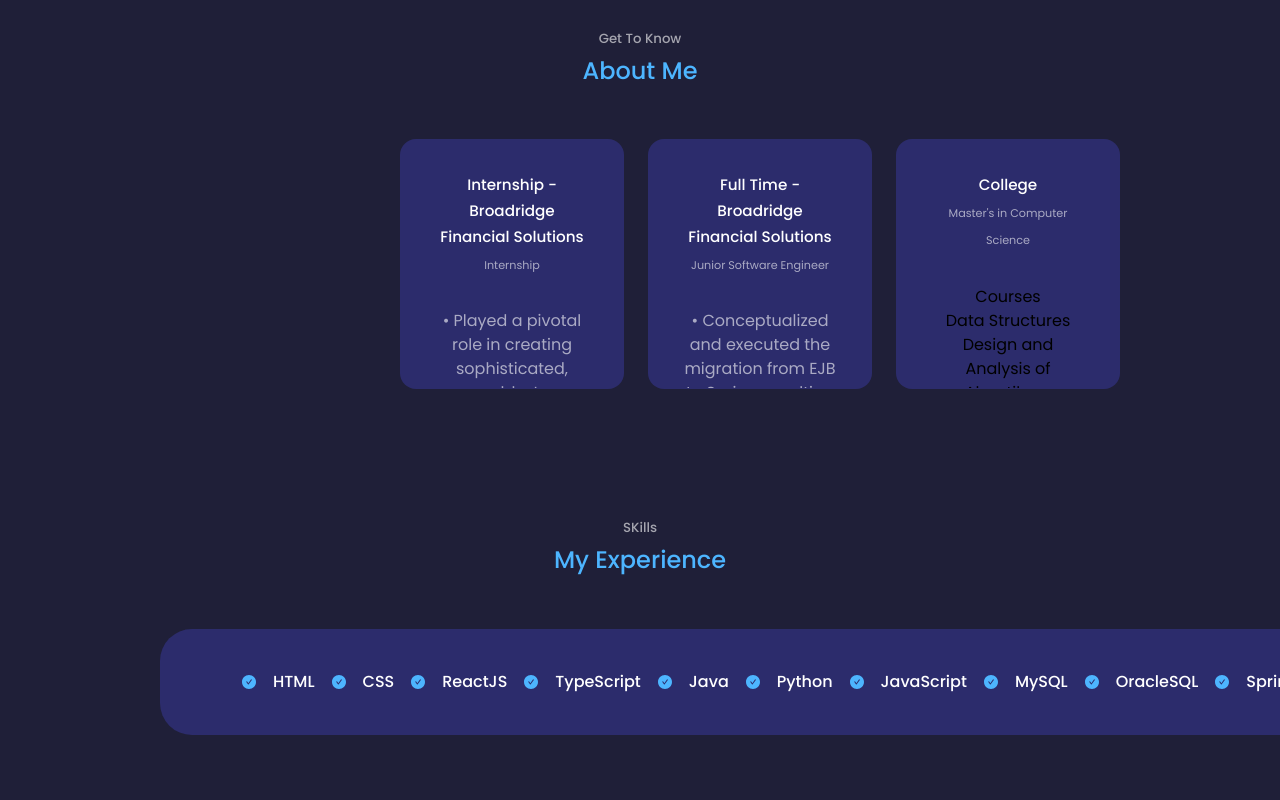
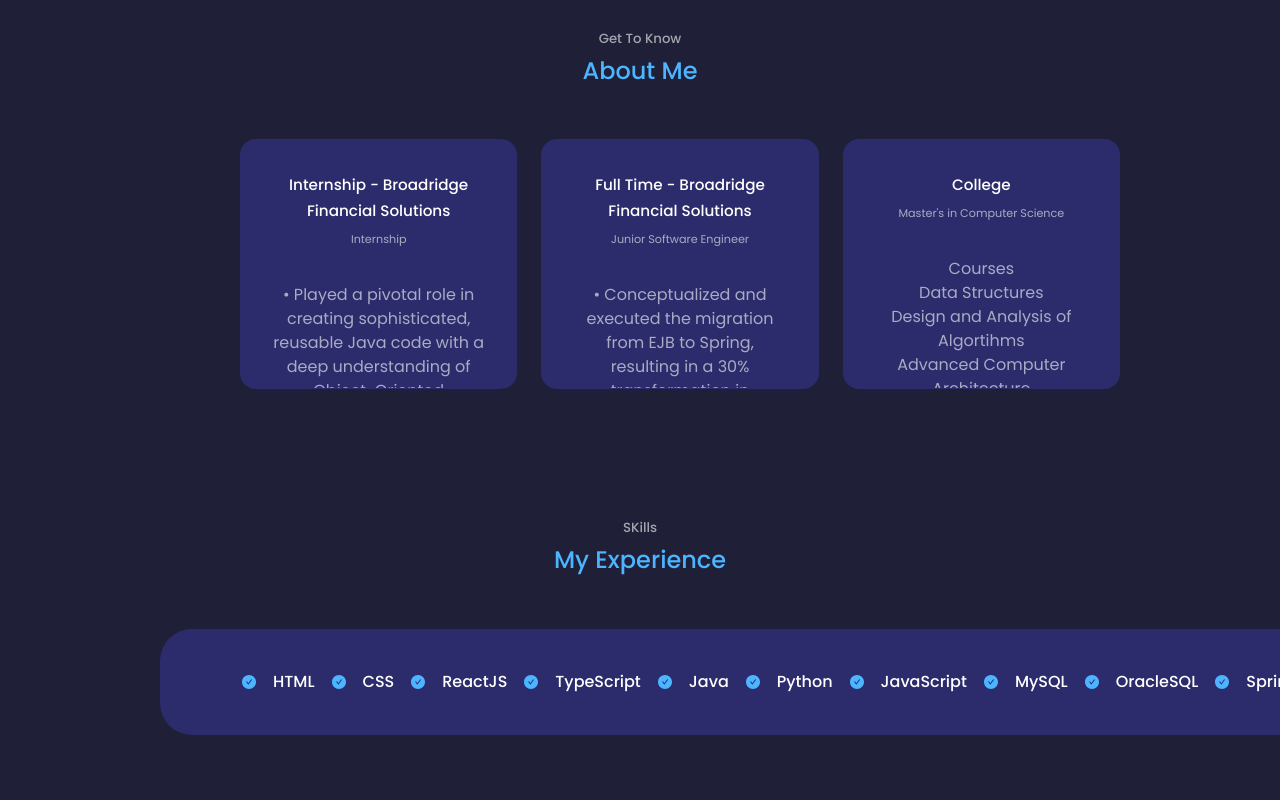
Before and after one commit to Anoopreddy123/PortFolio, a React (Create React App) app: page / in a window 1280 px wide. Shown: the part 900-1700 px from the top of the page. Built offline with nearby package versions, Linux system fonts and the light colour scheme.

Commit message:
changing the layout

```diff
--- a/src/Components/About/About.css
+++ b/src/Components/About/About.css
@@ -1,7 +1,7 @@
 .about__container {
     display: grid;
     gap: 40px;
-    padding-left: 15rem;
+    padding-left: 5rem;
     grid-template-columns: repeat(auto-fit, minmax(300px, 1fr));
 }
 
@@ -45,11 +45,7 @@
     line-height: 1.5; /* Adjust line height for readability */
 }
 
-/* Remove fading effect for the last paragraph */
-.about__card p:last-child {
-    color: initial;
-    opacity: 1;
-}
+
 
 /* Optional: Add a "Read More" link for expanded view */
 .about__card.expanded {
```
